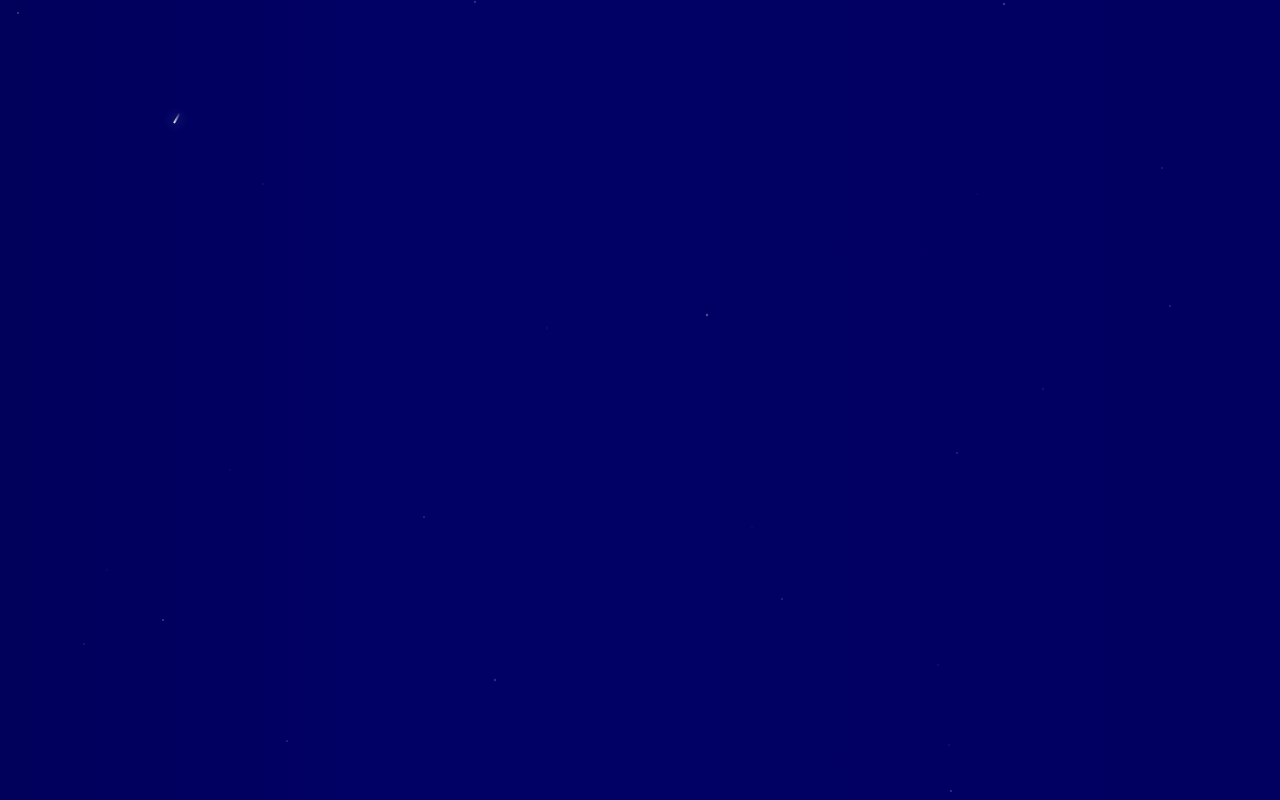
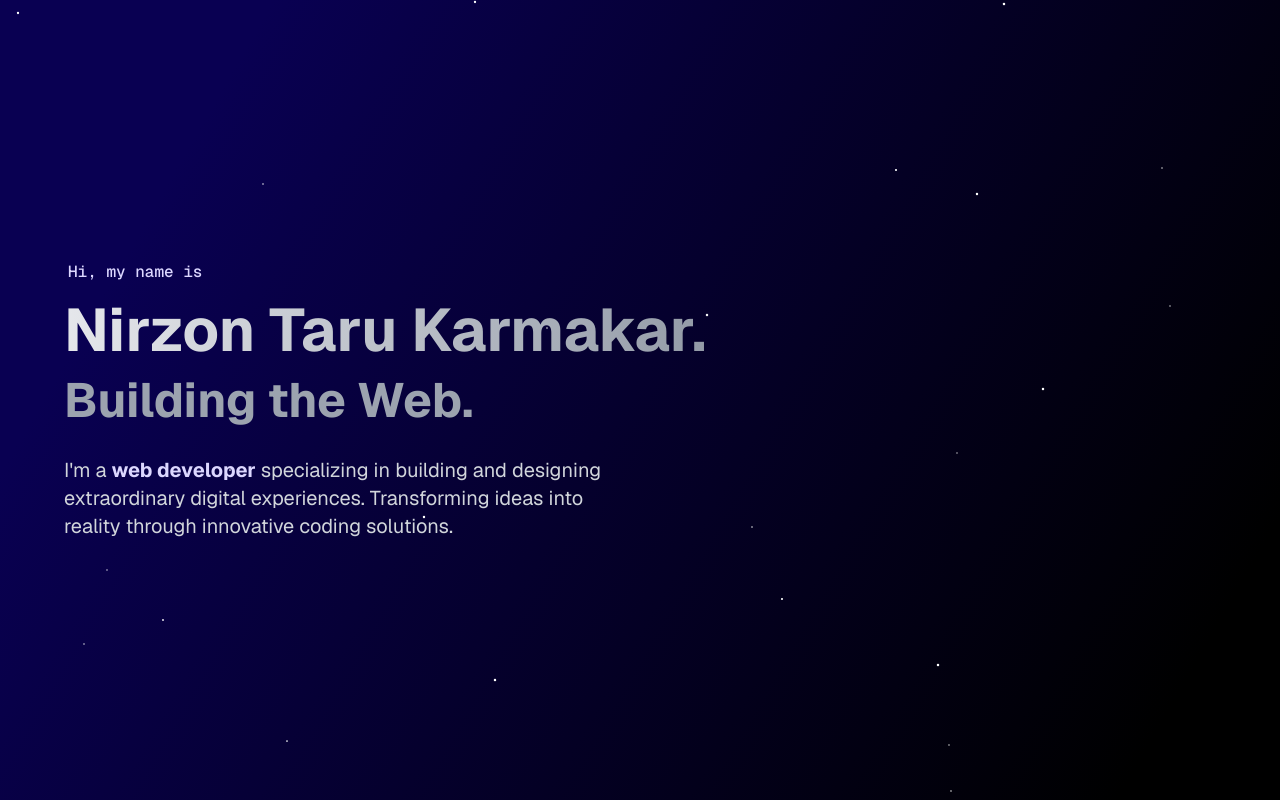
Before and after one commit to nirzon47/nirzon-karmakar, a Next.js app: page / in a window 1280 px wide. Built offline with nearby package versions, Linux system fonts and the light colour scheme.

Commit message:
feat: added landing page

```diff
--- a/package.json
+++ b/package.json
@@ -11,6 +11,7 @@
   "dependencies": {
     "@types/animejs": "^3.1.12",
     "animejs": "^3.2.2",
+    "geist": "^1.3.0",
     "next": "14.1.4",
     "react": "^18",
     "react-dom": "^18"
--- a/src/app/globals.css
+++ b/src/app/globals.css
@@ -52,15 +52,19 @@ body {
 }
 
 .gradient-background {
-	background: linear-gradient(90deg, #000000, #010065, #010051);
-	background-size: 600% 600%;
-
-	-webkit-animation: AnimationName 51s ease infinite;
-	-moz-animation: AnimationName 51s ease infinite;
-	animation: AnimationName 51s ease infinite;
+	background: linear-gradient(
+		300deg,
+		#000000,
+		#000000,
+		#090052,
+		#090052,
+		#000000
+	);
+	background-size: 300% 300%;
+	animation: gradient-animation 25s ease infinite;
 }
 
-@-webkit-keyframes AnimationName {
+@keyframes gradient-animation {
 	0% {
 		background-position: 0% 50%;
 	}
@@ -71,25 +75,3 @@ body {
 		background-position: 0% 50%;
 	}
 }
-@-moz-keyframes AnimationName {
-	0% {
-		background-position: 0% 50%;
-	}
-	50% {
-		background-position: 100% 50%;
-	}
-	100% {
-		background-position: 0% 50%;
-	}
-}
-@keyframes AnimationName {
-	0% {
-		background-position: 0% 50%;
-	}
-	50% {
-		background-position: 100% 50%;
-	}
-	100% {
-		background-position: 0% 50%;
-	}
-}
--- a/src/app/layout.tsx
+++ b/src/app/layout.tsx
@@ -1,8 +1,7 @@
 import type { Metadata } from 'next'
-import { Inter } from 'next/font/google'
+import { GeistSans } from 'geist/font/sans'
+import { GeistMono } from 'geist/font/mono'
 import './globals.css'
-
-const inter = Inter({ subsets: ['latin'] })
 
 export const metadata: Metadata = {
 	title: 'Nirzon Taru Karmakar',
@@ -65,8 +64,8 @@ export default function RootLayout({
 	children: React.ReactNode
 }>) {
 	return (
-		<html lang='en'>
-			<body className={inter.className}>{children}</body>
+		<html lang='en' className={`${GeistSans.variable} ${GeistMono.variable}`}>
+			<body>{children}</body>
 		</html>
 	)
 }
--- a/src/app/page.tsx
+++ b/src/app/page.tsx
@@ -1,8 +1,10 @@
 import Landing from '@/components/landing/Landing'
+import LandingText from '@/components/landing/LandingText'
 
 export default function Home() {
 	return (
 		<div className='gradient-background'>
+			<LandingText />
 			<Landing />
 		</div>
 	)
--- /dev/null
+++ b/src/components/landing/LandingText.tsx
@@ -0,0 +1,33 @@
+const LandingText = () => {
+	return (
+		<div className='absolute top-0'>
+			<section className='absolute top-0 z-30 w-screen h-screen'>
+				<div className='flex flex-col justify-center w-screen h-full p-4 text-white md:p-8 lg:p-16'>
+					<h2 className='pl-1 mb-4 font-mono font-medium text-primary'>
+						Hi, my name is
+					</h2>
+
+					<h1 className='mb-4 text-4xl font-bold text-transparent md:text-6xl bg-gradient-to-r from-gray-200 via-gray-400 to-gray-600 bg-clip-text'>
+						Nirzon Taru Karmakar.
+					</h1>
+
+					<h2 className='h-16 mb-4 text-3xl font-bold text-transparent md:text-5xl bg-gradient-to-r from-gray-400 via-gray-400 to-gray-700 bg-clip-text'>
+						Building the Web.
+					</h2>
+
+					<p className='text-base leading-6 text-gray-300 md:text-xl md:w-1/2'>
+						I&apos;m a{' '}
+						<strong className='font-bold text-primary'>
+							web developer
+						</strong>{' '}
+						specializing in building and designing extraordinary digital
+						experiences. Transforming ideas into reality through
+						innovative coding solutions.
+					</p>
+				</div>
+			</section>
+		</div>
+	)
+}
+
+export default LandingText
--- a/tailwind.config.ts
+++ b/tailwind.config.ts
@@ -1,20 +1,27 @@
-import type { Config } from "tailwindcss";
+import type { Config } from 'tailwindcss'
 
 const config: Config = {
 	content: [
-    "./src/pages/**/*.{js,ts,jsx,tsx,mdx}",
-    "./src/components/**/*.{js,ts,jsx,tsx,mdx}",
-    "./src/app/**/*.{js,ts,jsx,tsx,mdx}",
+		'./src/pages/**/*.{js,ts,jsx,tsx,mdx}',
+		'./src/components/**/*.{js,ts,jsx,tsx,mdx}',
+		'./src/app/**/*.{js,ts,jsx,tsx,mdx}',
 	],
 	theme: {
 		extend: {
 			backgroundImage: {
-        "gradient-radial": "radial-gradient(var(--tw-gradient-stops))",
-        "gradient-conic":
-          "conic-gradient(from 180deg at 50% 50%, var(--tw-gradient-stops))",
+				'gradient-radial': 'radial-gradient(var(--tw-gradient-stops))',
+				'gradient-conic':
+					'conic-gradient(from 180deg at 50% 50%, var(--tw-gradient-stops))',
+			},
+			fontFamily: {
+				sans: ['var(--font-geist-sans)'],
+				mono: ['var(--font-geist-mono)'],
+			},
+			colors: {
+				primary: '#DCD7FF',
 			},
 		},
 	},
 	plugins: [],
-};
-export default config;
+}
+export default config
```
Also changed, not shown: 1 other file (tests, documents, lock files or other folders). Lines whose indentation alone changed are shown as unchanged.
